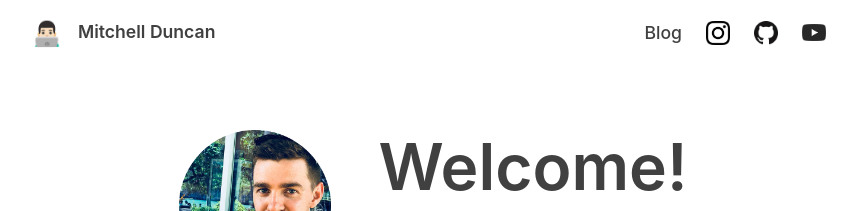
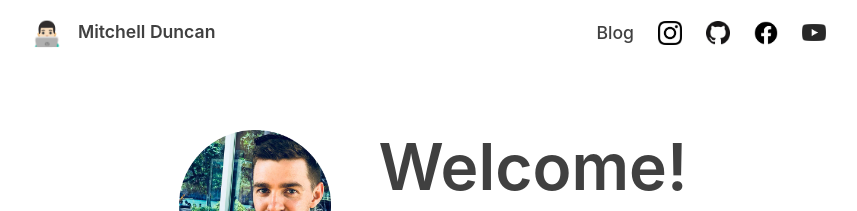
Before and after one commit to twosixmitch/twosixmitch.github.io, a Jekyll site: the page built from index.html, in a window 1280 px wide. Shown: the top 211 px of the page, without its empty margins (207-1064 px from the left). Built offline with Jekyll 4.4.1, drawn with Linux system fonts in a browser that asks for light colours.

Commit message:
Adding facebook to the social links in the nav.

```diff
--- a/_includes/header.html
+++ b/_includes/header.html
@@ -15,6 +15,9 @@
 				<a target="_blank" rel="noopener noreferrer" href="https://github.com/twosixmitch">
 					<img src="/assets/logos/GitHub.png" alt="GitHub logo" class="logo">
 				</a>
+				<a target="_blank" rel="noopener noreferrer" href="https://www.facebook.com/twosixmitch">
+					<img src="/assets/logos/Facebook.png" alt="Facebook logo" class="logo">
+				</a>
 				<a target="_blank" rel="noopener noreferrer" href="https://www.youtube.com/channel/UCOVyGxIH1HwABb-SOkX6R_w">
 					<img src="/assets/logos/Youtube.png" alt="Youtube logo" class="logo">
 				</a>
```
Also changed, not shown: assets/logos/Facebook.png (added).
